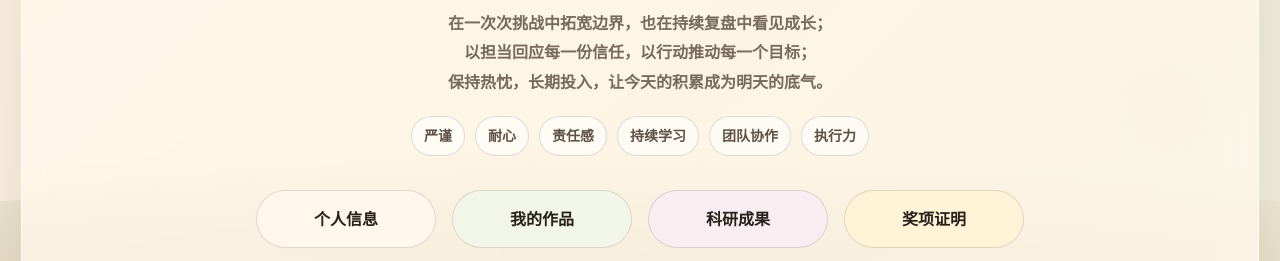
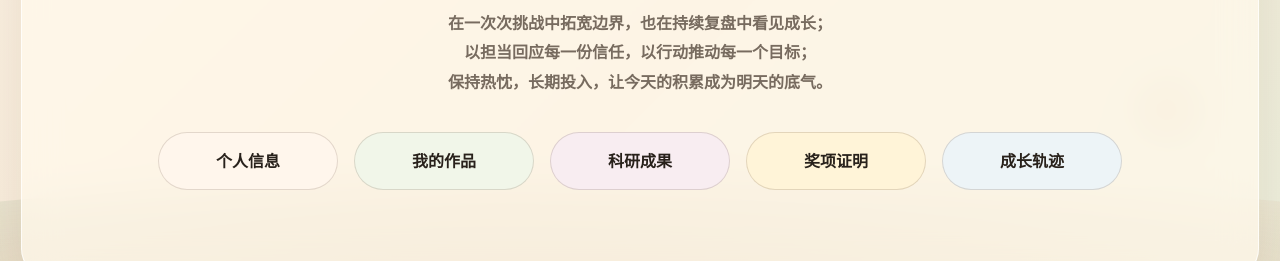
Before and after one commit to bai9yu/portfolio, a plain HTML site: page index.html in a window 1280 px wide. Shown: the part 527-788 px from the top of the page. Drawn offline with Linux system fonts and the light colour scheme.

Commit message:
Make home buttons inline

```diff
--- a/index.html
+++ b/index.html
@@ -36,14 +36,6 @@
             以担当回应每一份信任，以行动推动每一个目标；<br />
             保持热忱，长期投入，让今天的积累成为明天的底气。
           </p>
-          <div class="tag-cloud centered">
-            <span>严谨</span>
-            <span>耐心</span>
-            <span>责任感</span>
-            <span>持续学习</span>
-            <span>团队协作</span>
-            <span>执行力</span>
-          </div>
           <div class="home-actions">
             <a href="about.html">个人信息</a>
             <a href="projects.html">我的作品</a>
--- a/styles.css
+++ b/styles.css
@@ -185,7 +185,7 @@ video {
 
 .home-actions {
   display: flex;
-  flex-wrap: wrap;
+  flex-wrap: nowrap;
   justify-content: center;
   align-items: center;
   gap: 16px;
@@ -197,6 +197,7 @@ video {
   align-items: center;
   justify-content: center;
   width: clamp(142px, 15vw, 180px);
+  flex: 0 0 auto;
   height: 58px;
   padding: 0 18px;
   border: 1px solid var(--line);
```
